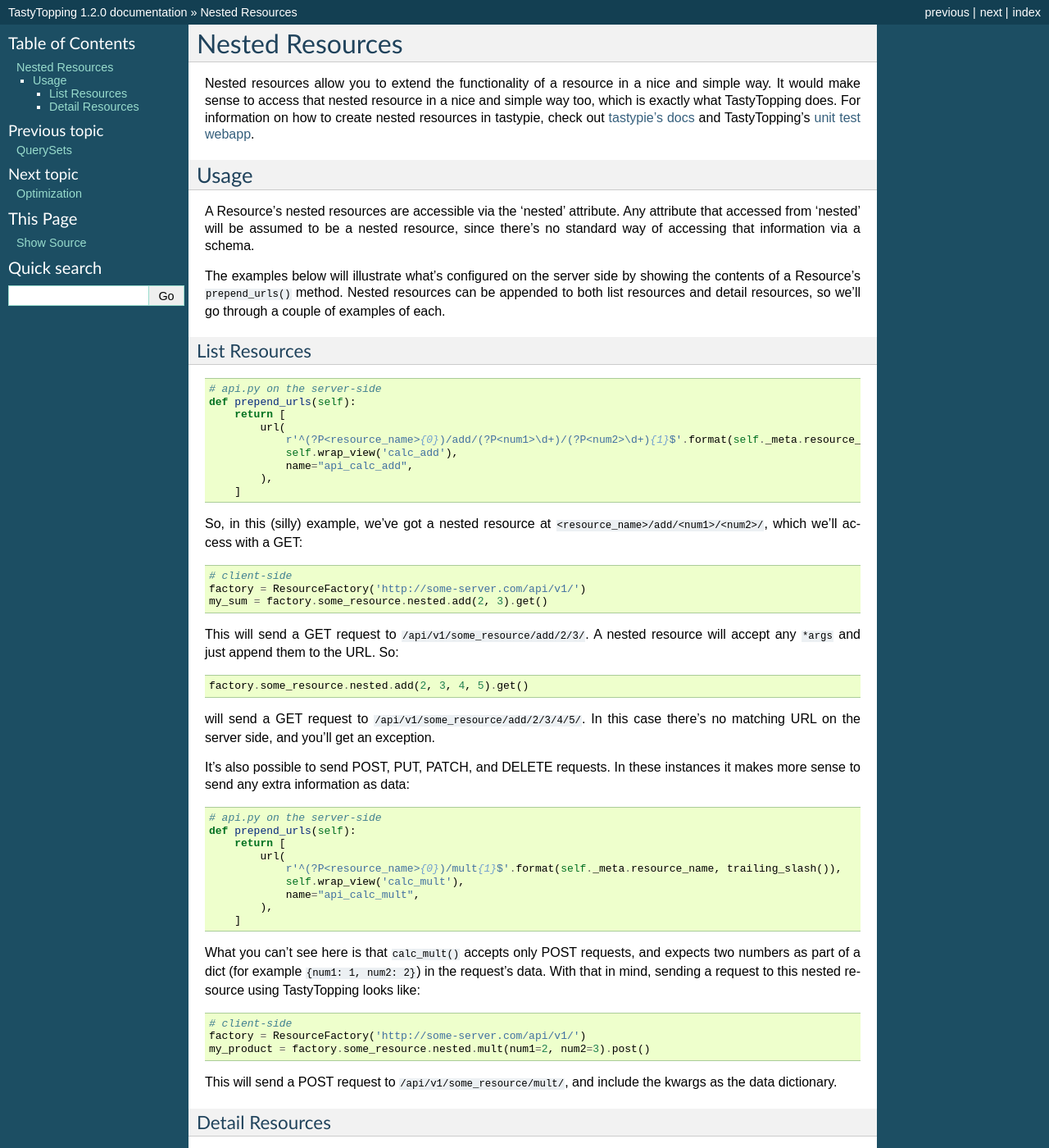
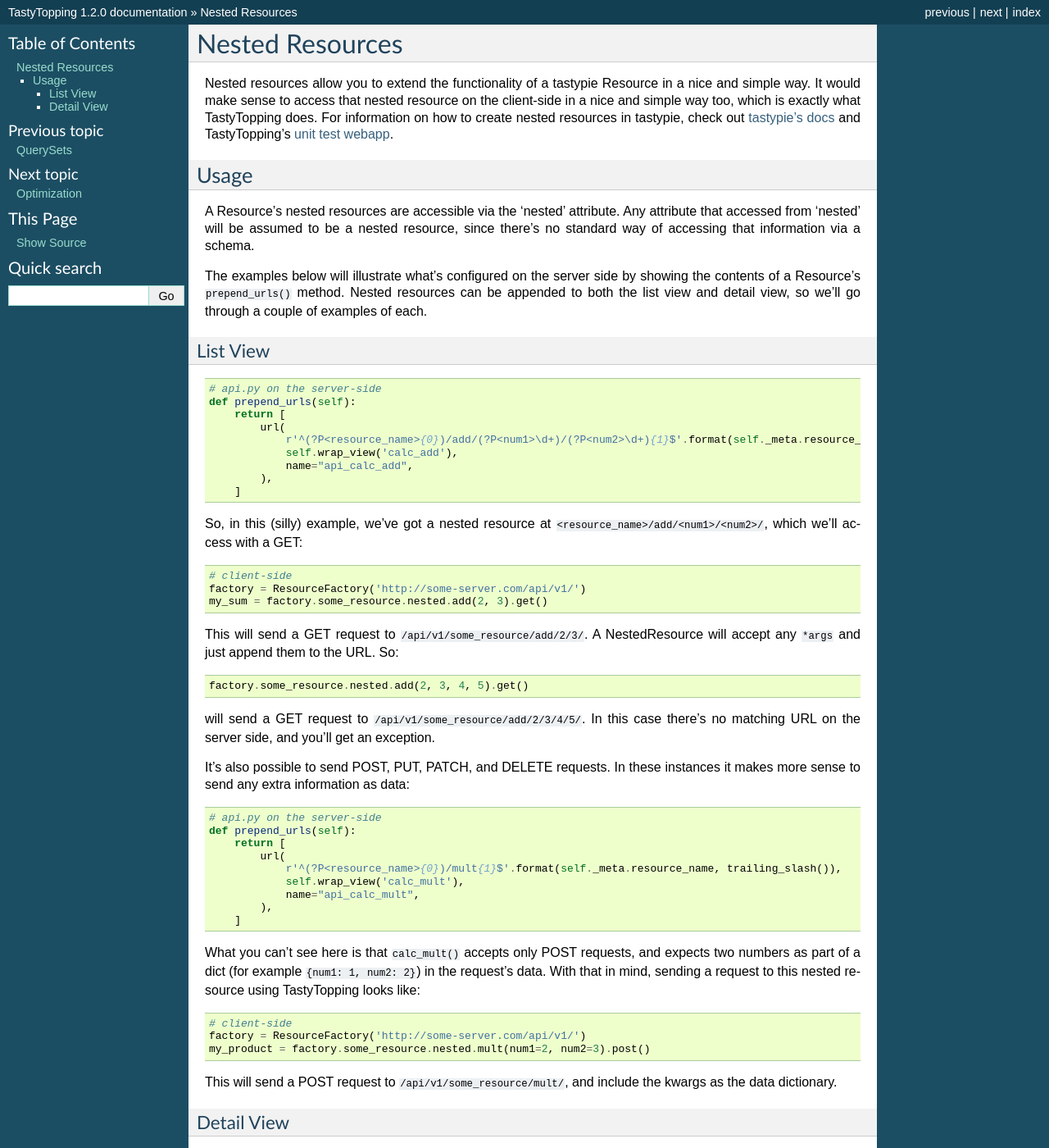
Before and after one commit to cboelsen/tastytopping, a Sphinx documentation site: the page built from docs/nested.rst, in a window 1280 px wide and 1400 px high. Shown: the whole window at 82% size. Built offline with Sphinx 7.4.7, drawn with Linux system fonts in a browser that asks for light colours; some of the changed text lies outside the part shown.

Commit message:
More fiddling with docs.

```diff
--- a/docs/nested.rst
+++ b/docs/nested.rst
@@ -3,10 +3,11 @@
 Nested Resources
 ================
 
-Nested resources allow you to extend the functionality of a resource in a nice
-and simple way. It would make sense to access that nested resource in a nice
-and simple way too, which is exactly what TastyTopping does. For information on
-how to create nested resources in tastypie, check out `tastypie's docs
+Nested resources allow you to extend the functionality of a tastypie Resource
+in a nice and simple way. It would make sense to access that nested resource on
+the client-side in a nice and simple way too, which is exactly what
+TastyTopping does. For information on how to create nested resources in
+tastypie, check out `tastypie's docs
 <http://django-tastypie.readthedocs.org/en/latest/cookbook.html#nested-resources>`_
 and TastyTopping's `unit test webapp
 <https://github.com/cboelsen/tastytopping/blob/master/tests/testsite/testapp/api.py>`_.
@@ -20,11 +21,11 @@
 
 The examples below will illustrate what's configured on the server side by
 showing the contents of a Resource's ``prepend_urls()`` method. Nested
-resources can be appended to both list resources and detail resources, so we'll
+resources can be appended to both the list view and detail view, so we'll
 go through a couple of examples of each.
 
-List Resources
-^^^^^^^^^^^^^^
+List View
+^^^^^^^^^
 
 ::
 
@@ -45,8 +46,8 @@
     factory = ResourceFactory('http://some-server.com/api/v1/')
     my_sum = factory.some_resource.nested.add(2, 3).get()
 
-This will send a GET request to ``/api/v1/some_resource/add/2/3/``. A nested
-resource will accept any ``*args`` and just append them to the URL. So::
+This will send a GET request to ``/api/v1/some_resource/add/2/3/``. A
+NestedResource will accept any ``*args`` and just append them to the URL. So::
 
     factory.some_resource.nested.add(2, 3, 4, 5).get()
 
@@ -78,11 +79,11 @@
 This will send a POST request to ``/api/v1/some_resource/mult/``, and include
 the kwargs as the data dictionary.
 
-Detail Resources
-^^^^^^^^^^^^^^^^
+Detail View
+^^^^^^^^^^^
 
-Now we'll take a look at a nested resource as part of a detail resource. On
-tastypie's side, the matching regex will include the ``pk``, which will be
+Now we'll take a look at a nested resource as part of a Resource's detail view.
+On tastypie's side, the matching regex will include the ``pk``, which will be
 passed to the called method::
 
     # api.py on the server-side
--- a/docs/tutorial.rst
+++ b/docs/tutorial.rst
@@ -85,4 +85,6 @@
 
  - :doc:`auth`
 
+ - :doc:`nested`
+
  - :doc:`optimization`
```
Also changed, not shown: README.rst (+6 -3 lines), docs/auth.rst (+10 -8 lines), docs/index.rst (+6 -3 lines), 1 other file.
